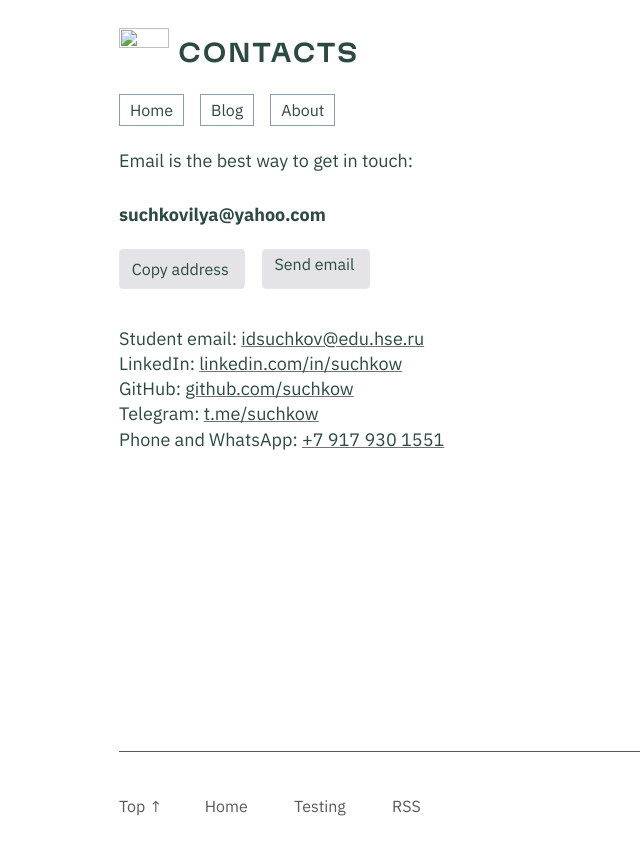
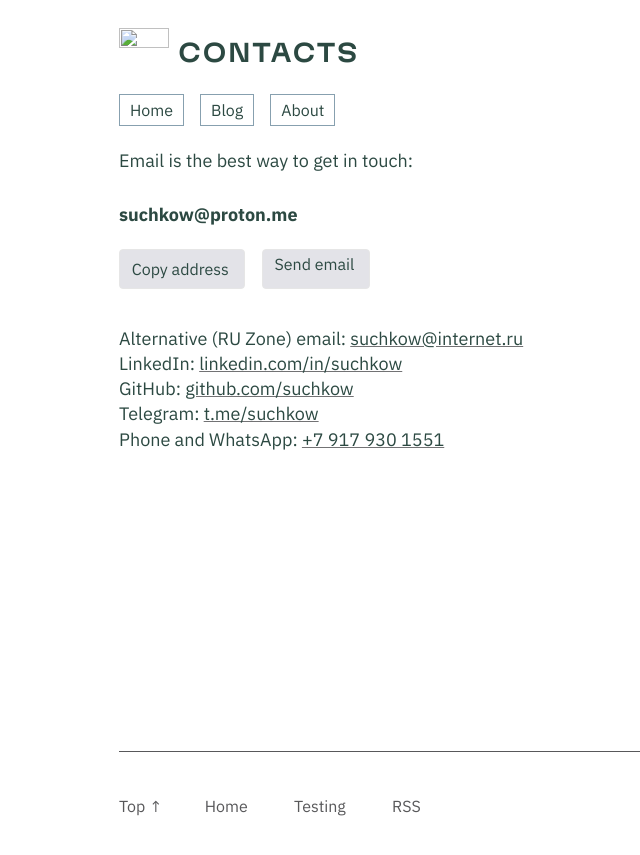
Before and after one commit to suchkow/suchkow.github.io, a Jekyll site: the page built from _pages/contact.md, in a window 1280 px wide. Shown: the top 855 px of the page, without its empty margins (96-736 px from the left). Built offline with Jekyll 4.4.1, drawn with Linux system fonts in a browser that asks for light colours; nearby versions of some CDN libraries.

Commit message:
Updated emails.

```diff
--- a/_config.yml
+++ b/_config.yml
@@ -1,6 +1,6 @@
 title: 'IStorage'
 author: Ilya Suchkov
-email: 'suchkovilya@yahoo.com'
+email: 'suchkow@proton.me'
 description: 'The website of Ilya Suchkov.'
 github: suchkow
 timezone: Europe/Moscow
--- a/_pages/contact.md
+++ b/_pages/contact.md
@@ -14,7 +14,7 @@ Email is the best way to get in touch:
 <a href="mailto:{{site.email}}">Send email</a>
 </div>
 
-Student email: [idsuchkov@edu.hse.ru](mailto:idsuchkov@edu.hse.ru)<br/>
+Alternative (RU Zone) email: [suchkow@internet.ru](mailto:suchkow@internet.ru)<br/>
 LinkedIn: [linkedin.com/in/suchkow](https://www.linkedin.com/in/suchkow)<br/>
 GitHub: [github.com/suchkow](https://github.com/suchkow)<br/>
 Telegram: [t.me/suchkow](https://t.me/suchkow)<br/>
```
